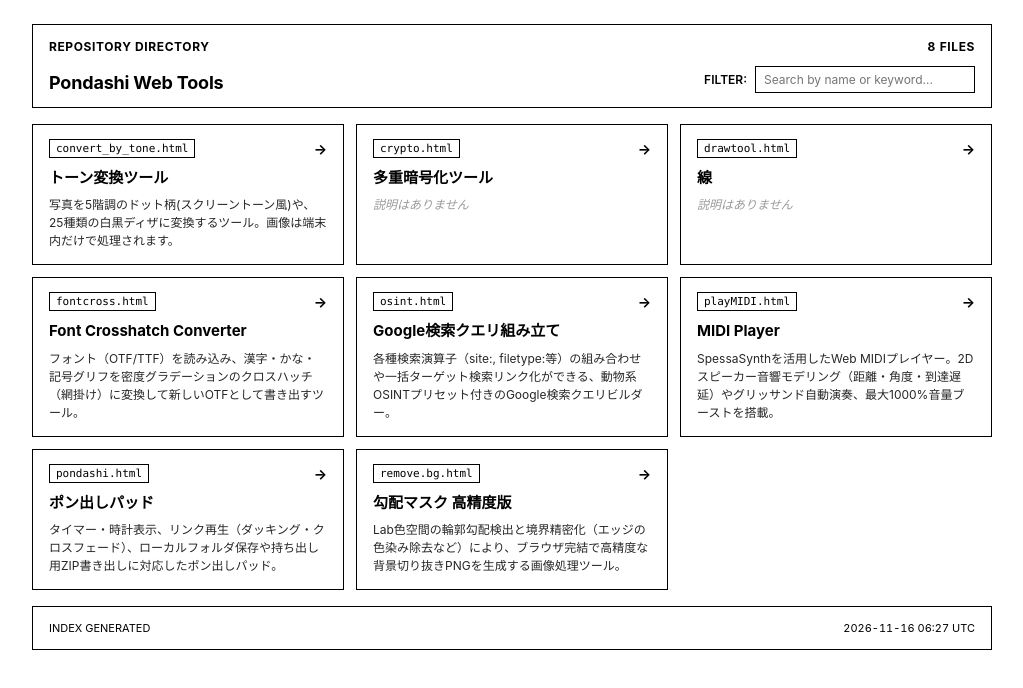
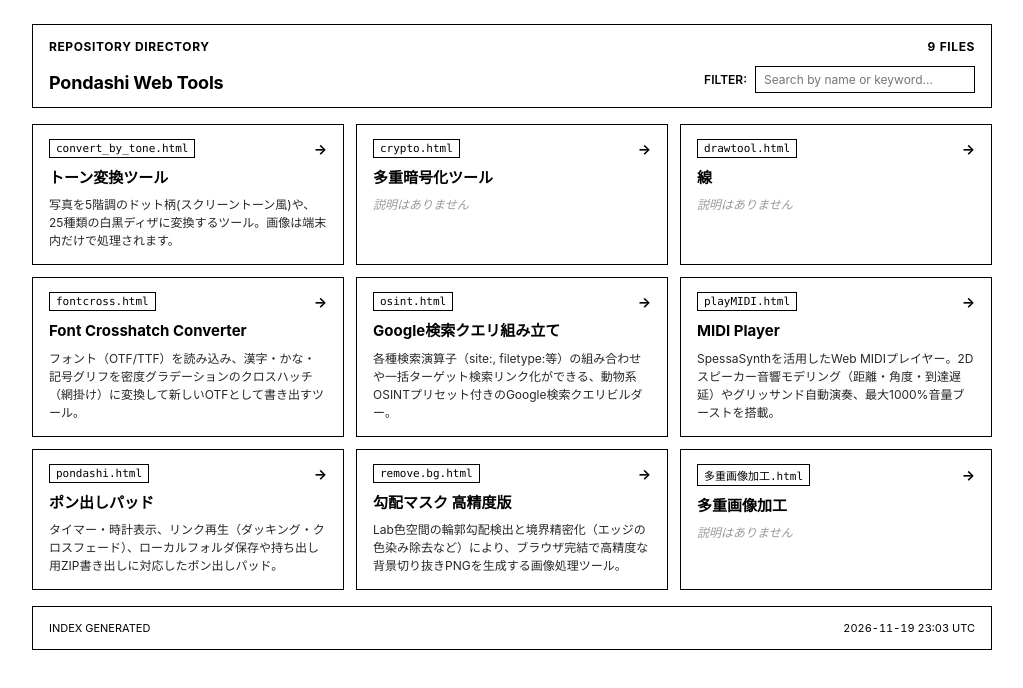
Before and after one commit to AruihaYoru/Pondashi-, a plain HTML site: page index.html in a window 1280 px wide. Shown: the whole page, without its empty margins (128-1151 px from the left). Drawn offline with Linux system fonts and the light colour scheme.

Commit message:
chore: regenerate index.html [skip ci]

```diff
--- a/index.html
+++ b/index.html
@@ -158,7 +158,7 @@
   <div class="panel">
     <div class="panel-header">
       <span>REPOSITORY DIRECTORY</span>
-      <span class="val-display">8 FILES</span>
+      <span class="val-display">9 FILES</span>
     </div>
     <div class="header-row">
       <div>
@@ -236,11 +236,19 @@
       <div class="card-title">勾配マスク 高精度版</div>
       <p class="card-desc">Lab色空間の輪郭勾配検出と境界精密化（エッジの色染み除去など）により、ブラウザ完結で高精度な背景切り抜きPNGを生成する画像処理ツール。</p>
     </a>
+    <a class="card" href="多重画像加工.html">
+      <div class="card-top">
+        <span class="card-file">多重画像加工.html</span>
+        <span class="card-arrow">&rarr;</span>
+      </div>
+      <div class="card-title">多重画像加工</div>
+      <p class="card-desc empty">説明はありません</p>
+    </a>
   </div>
 
   <div class="panel footer-panel">
     <span>INDEX GENERATED</span>
-    <span>2026-11-16 06:27 UTC</span>
+    <span>2026-11-19 23:03 UTC</span>
   </div>
 </div>
 
```
